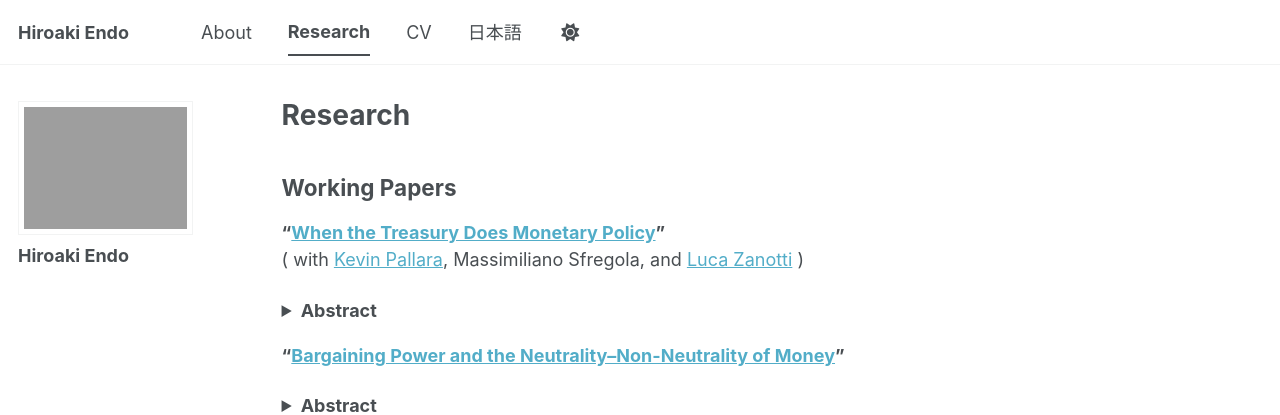
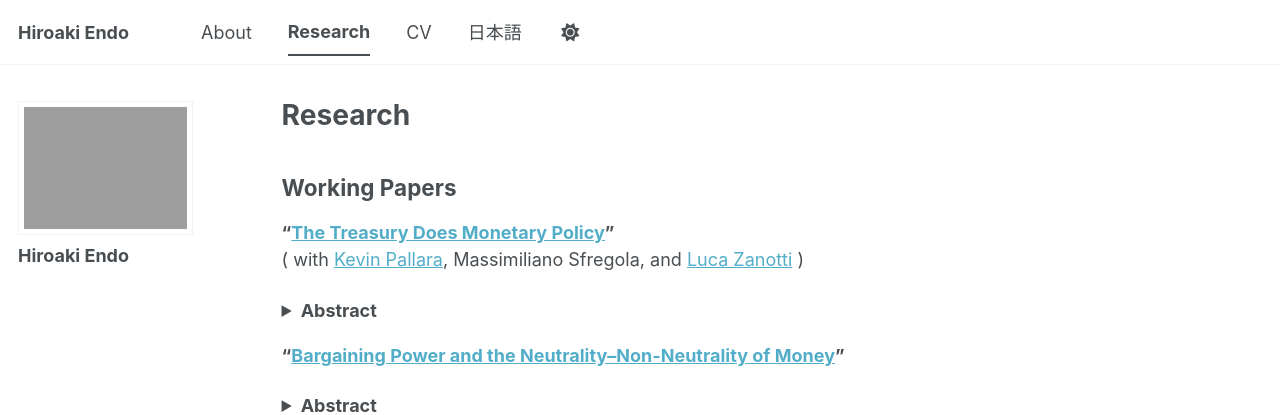
Before and after one commit to hiroendo1014/hiroendo1014.github.io, a Jekyll site: the page built from _pages/research.md, in a window 1280 px wide and 1168 px high. Shown: the top 415 px of the window. Built offline with Jekyll 4.4.1, drawn with Linux system fonts in a browser that asks for light colours; a script bundle is joined from its source files by our own code; library files that are not in the unit come from our copies; some of the changed lines change nothing that is shown.

Commit message:
Update research.md

```diff
--- a/_pages/research.md
+++ b/_pages/research.md
@@ -10,12 +10,12 @@
 {% include base_path %}
 
 ## Working Papers
-**“[When the Treasury Does Monetary Policy](../../files/research/tps/EPSZ.pdf)”**
+**“[The Treasury Does Monetary Policy](../../files/research/tps/EPSZ.pdf)”**
 ( with [Kevin Pallara](https://sites.google.com/view/kpallara/), Massimiliano Sfregola, and [Luca Zanotti](https://lzanotti1999.github.io/) )
 <details>
   <summary><strong>Abstract</strong></summary>
   <p>
-Debt management decisions have macroeconomic effects comparable to monetary policy. Using high-frequency movements in interest rate futures around U.S. Treasury issuance announcements, we identify a Treasury policy shock—an unanticipated change in public debt supply across maturities. A shock that raises the five-year Treasury yield transmits strongly to corporate borrowing rates, tightens credit conditions, and lowers industrial production significantly. These effects closely mirror those of a conventional monetary policy tightening. The only distinction lies in the yield curve response: while long-term treasury yields increase significantly, the shock has minimal effects on short-term interest rates. We show that this pattern reflects the Federal Reserve’s sterilization of short-term Treasury issuance, while issuance at longer maturities is only partially offset.
+Debt management decisions have macroeconomic effects comparable to those of monetary policy. Using high-frequency movements in Treasury futures around U.S. Treasury issuance announcements, we identify a Treasury policy shock—an unanticipated change in the supply of public debt across maturities. A shock that raises the five-year Treasury yield increases corporate borrowing rates, tightens financial conditions, and lowers industrial production. These effects are very similar to those of a conventional monetary policy shock. In this sense, the Treasury does monetary policy. In contrast to a monetary policy shock, our Treasury policy shock has minimal effects on short-term rates. This pattern arises because the Federal Reserve sterilizes the issuance of short-term debt, while only partially offsetting issuance at longer maturities.
   </p>
 </details>
 
```
